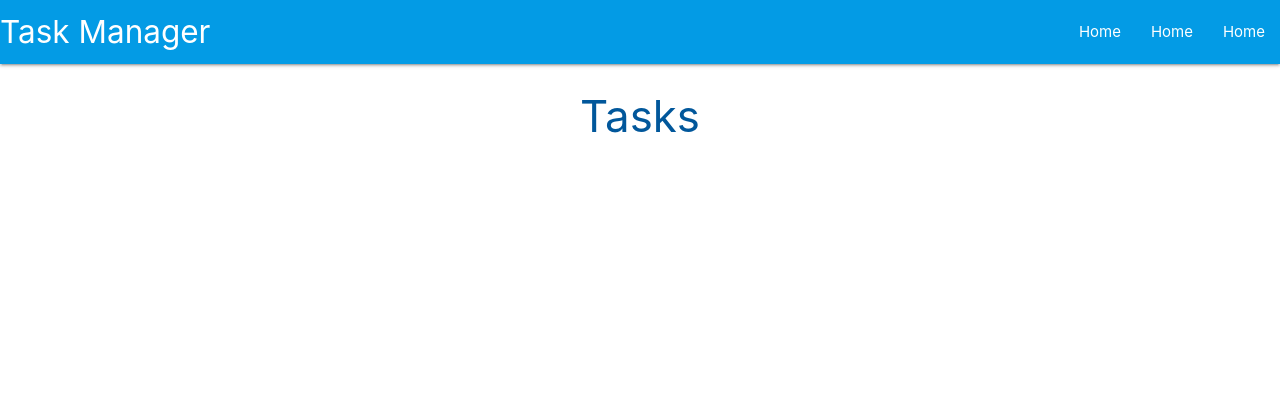
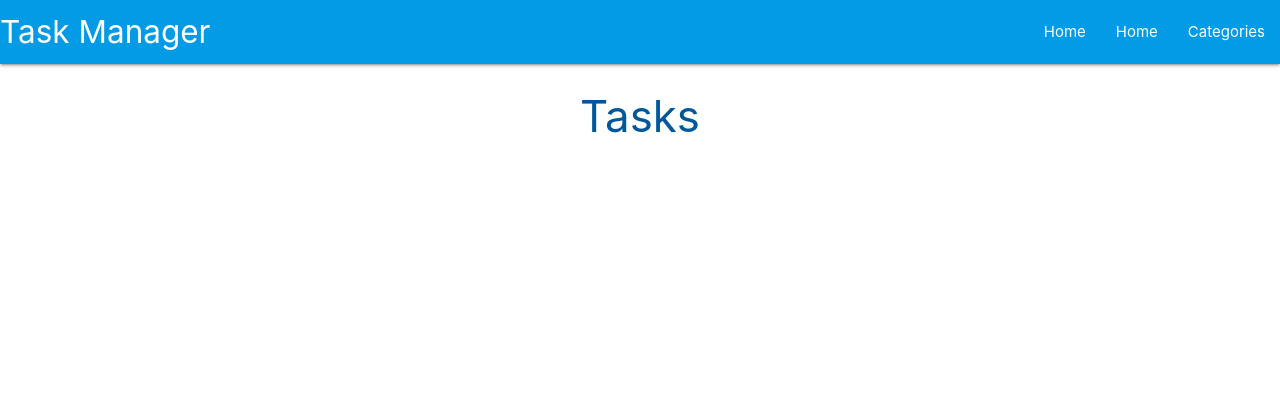
Before and after one commit to MattDunks94/flask-sqlalchemy-task-manager-app, a Flask app: page / in a window 1280 px wide. Shown: the top 420 px of the page. Run offline with Flask 2, Linux system fonts and the light colour scheme; some libraries are stand-ins or nearby versions.

Commit message:
added our new route to categories.html using the url_for method within our navbar/sidenav.

```diff
--- a/taskmanager/templates/base.html
+++ b/taskmanager/templates/base.html
@@ -27,7 +27,7 @@
                 <ul class="right hide-on-med-and-down">
                     <li><a href="{{ url_for('home') }}">Home</a></li>
                     <li><a href="{{ url_for('home') }}">Home</a></li>
-                    <li><a href="{{ url_for('home') }}">Home</a></li>
+                    <li><a href="{{ url_for('categories') }}">Categories</a></li>
                 </ul>
             </div>
         </nav>
@@ -35,8 +35,7 @@
         <ul class="sidenav" id="mobile-demo">
             <li><a href="sass.html">Sass</a></li>
             <li><a href="badges.html">Components</a></li>
-            <li><a href="collapsible.html">Javascript</a></li>
-            <li><a href="mobile.html">Mobile</a></li>
+            <li><a href="{{ url_for('categories') }}">Categories</a></li>
         </ul>
     </header>
 
```
